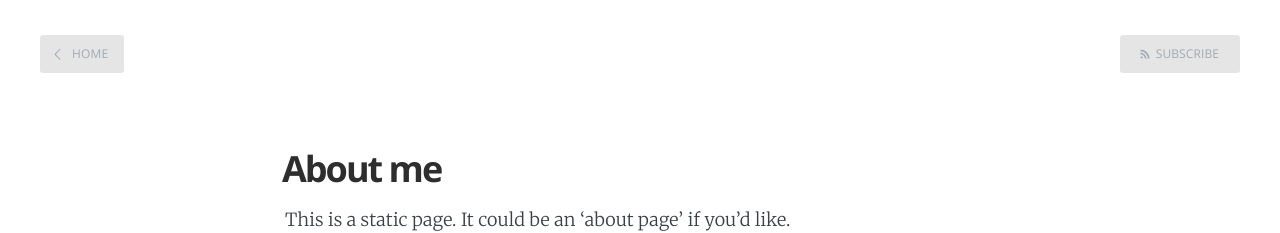
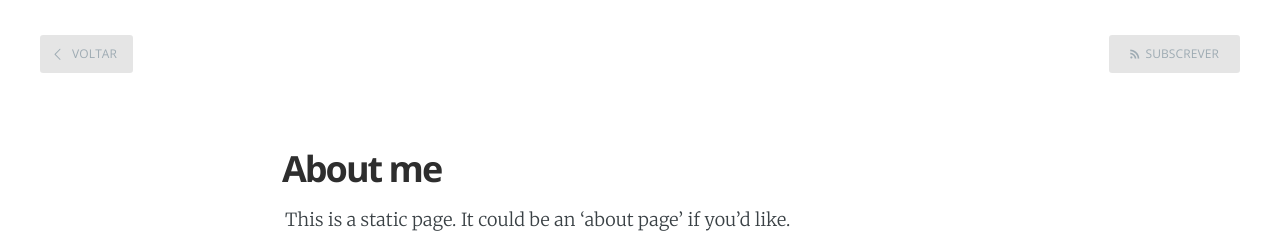
Before and after one commit to hackerocean/hackerocean.github.io, a Jekyll site: the page built from about.md, in a window 1280 px wide. Shown: the top 233 px of the page. Built offline with Jekyll 4.4.1, drawn with Linux system fonts in a browser that asks for light colours.

Commit message:
Update page.html

```diff
--- a/_layouts/page.html
+++ b/_layouts/page.html
@@ -4,8 +4,8 @@ post_class: post-template page-template
 ---
 
 <nav class="main-nav clearfix">
-    <a class="back-button icon-arrow-left" href="{{ site.baseurl }}">Home</a>
-    <a class="subscribe-button icon-feed" href="{{ site.baseurl }}feed.xml">Subscribe</a>
+    <a class="back-button icon-arrow-left" href="{{ site.baseurl }}">Voltar</a>
+    <a class="subscribe-button icon-feed" href="{{ site.baseurl }}feed.xml">Subscrever</a>
 </nav>
 
 
```
